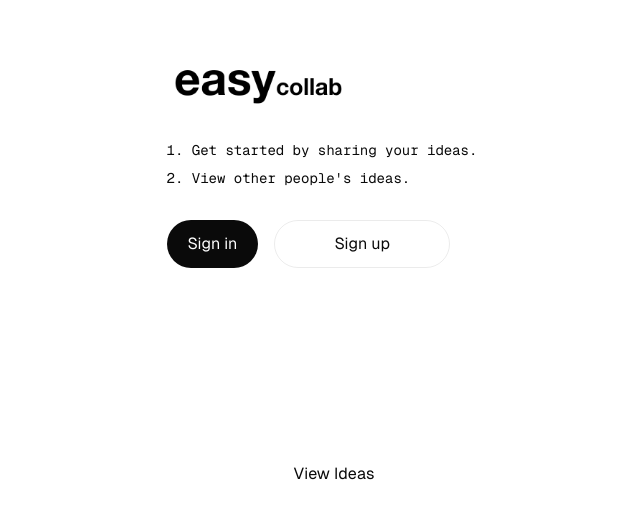
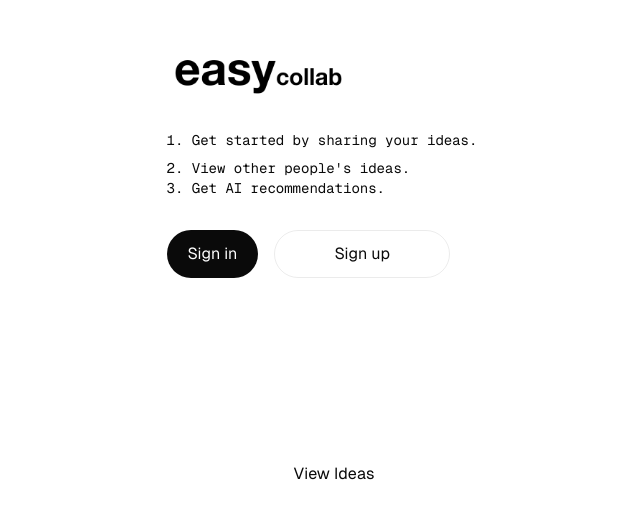
Before and after one commit to TonAldo48/easy-collab, a Next.js app: page / in a window 1280 px wide. Shown: the part 236-754 px from the top of the page, without its empty margins (318-958 px from the left). Built offline with nearby package versions, Linux system fonts and the light colour scheme; no server answers.

Commit message:
Added additional feature info

```diff
--- a/src/app/page.js
+++ b/src/app/page.js
@@ -20,6 +20,7 @@ export default function Home() {
             </code> */}
           </li>
           <li>View other people's ideas.</li>
+          <li>Get AI recommendations.</li>
         </ol>
 
         <div className="flex gap-4 items-center flex-col sm:flex-row">
```
